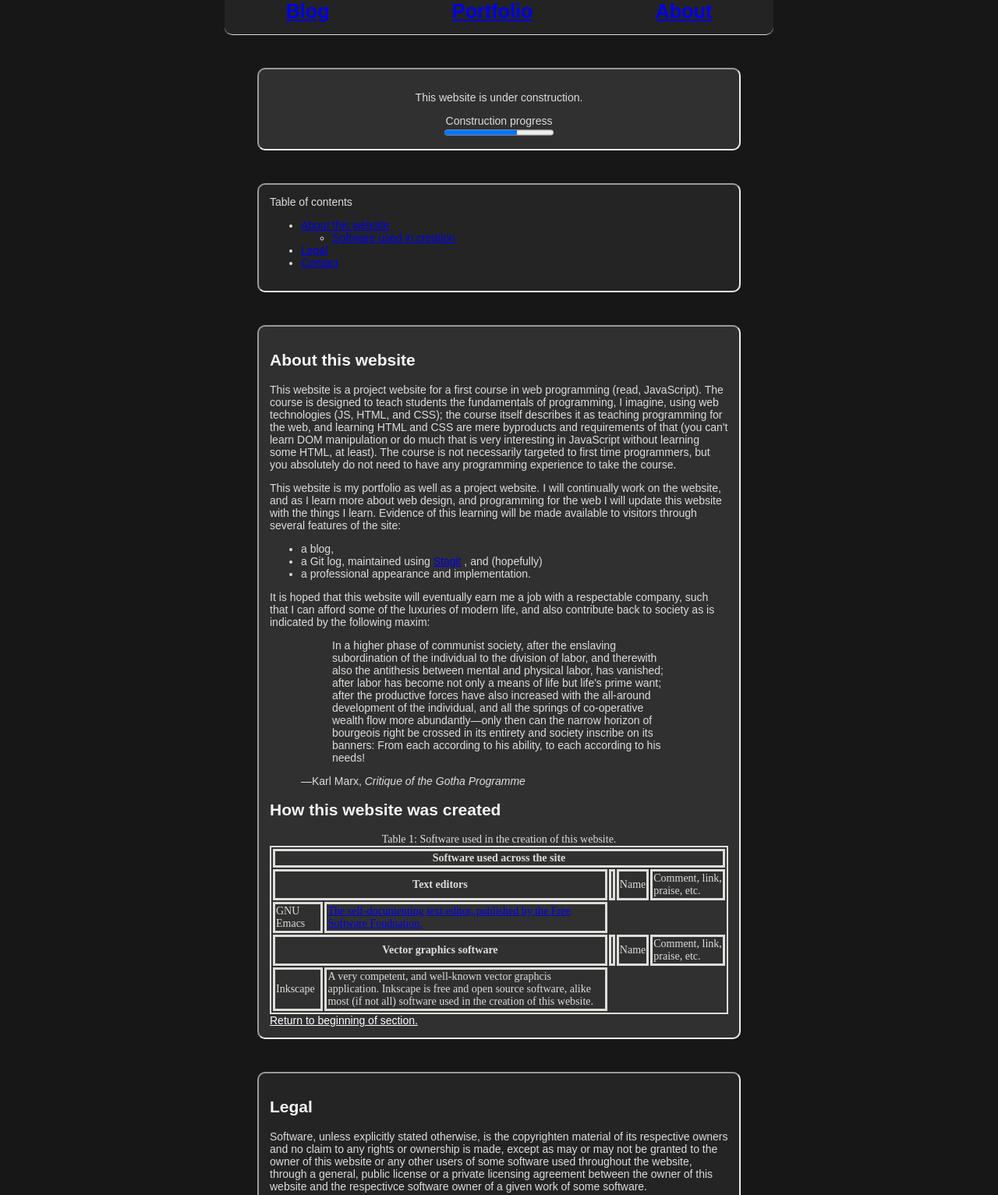
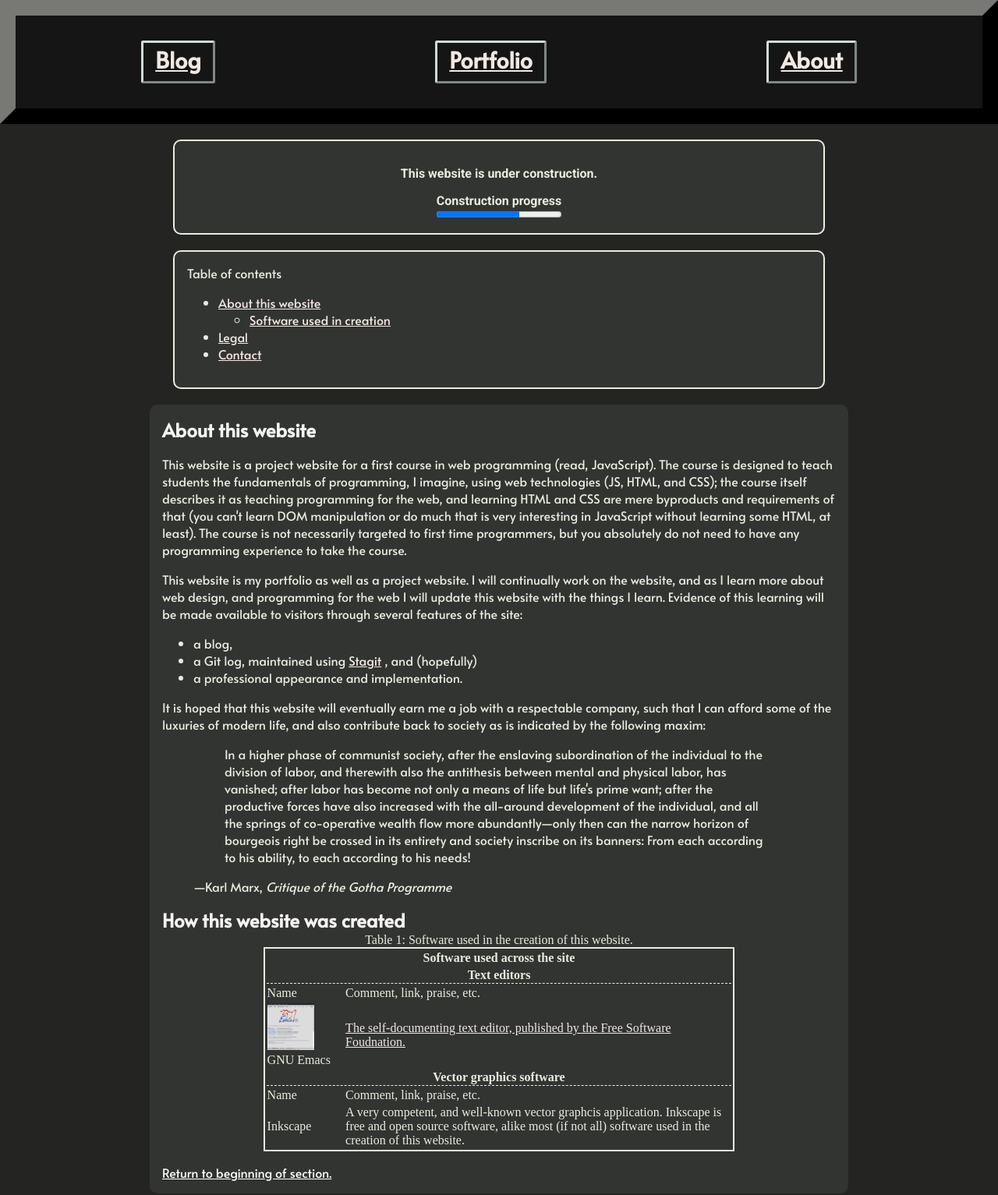
Before and after one commit to bryce-carson/266, a plain HTML site: page 3/index.html in a window 1280 px wide. Shown: the top 1533 px of the page at 78% size. Drawn offline with Linux system fonts and the light colour scheme.

Commit message:
End unit 3

```diff
--- a/3/css/root.css
+++ b/3/css/root.css
@@ -1,21 +1,39 @@
+/*  ______     ______     ______     __         ______     ______     ______     */
+/* /\  ___\   /\  __ \   /\  __ \   /\ \       /\  ___\   /\  == \   /\  ___\    */
+/* \ \ \____  \ \ \/\ \  \ \ \/\ \  \ \ \____  \ \  __\   \ \  __<   \ \___  \   */
+/*  \ \_____\  \ \_____\  \ \_____\  \ \_____\  \ \_____\  \ \_\ \_\  \/\_____\  */
+/*   \/_____/   \/_____/   \/_____/   \/_____/   \/_____/   \/_/ /_/   \/_____/  */
 /* The following import statement comes from Google Fonts. Thanks, Google! */
 /* https://fonts.google.com/specimen/Alata?query=Alata#styles */
 /* https://fonts.google.com/specimen/Roboto?query=roboto */
-/* @import url('https://fonts.googleapis.com/css2?family=Alata&family=Roboto:wght@300&display=swap'); */
+@import url('https://fonts.googleapis.com/css2?family=Alata&family=Roboto:ital,wght@0,100;0,300;0,400;0,500;0,700;0,900;1,100;1,300;1,400;1,500;1,700;1,900&display=swap');
 
-body {
-    width: 95%
-    margin: auto;
-    /* The following declaration comes from Google Fonts, previously attributed.
-       Thanks, Google! */
-    font-family: 'Alata', sans-serif;
-    font-size: 14px;
+:root {
+    /* BEGIN: Colour palette from Coolers */
+    /* Dark to light */
+    /* https://coolors.co/palette/22223b-4a4e69-9a8c98-c9ada7-f2e9e4 */
+    /* CSS HSL */
+    --space-cadet: hsla(240, 27%, 18%, 1);
+    --independence: hsla(232, 17%, 35%, 1);
+    --heliotrope-gray: hsla(309, 6%, 58%, 1);
+    --silver-pink: hsla(11, 24%, 72%, 1);
+    --isabelline: hsla(21, 35%, 92%, 1);
 
-    /* https://www.w3schools.com/colors/tryit.asp?filename=trycolors_palettes3 */
-    color: #deddda;
-    background-color: #171717;
+    /* Light to dark */
+    /* https://coolors.co/cfdbd5-e8eddf-f5cb5c-242423-333533 */
+    /* CSS HSL */
+    --gainsboro: hsla(150, 14%, 84%, 1);
+    --alabaster: hsla(81, 28%, 90%, 1);
+    --maize-crayola: hsla(44, 88%, 66%, 1);
+    --eerie-black: hsla(60, 1%, 14%, 1);
+    --jet: hsla(120, 2%, 20%, 1);
 }
 
+/*  __    __     ______     _____     __     ______     */
+/* /\ "-./  \   /\  ___\   /\  __-.  /\ \   /\  __ \    */
+/* \ \ \-./\ \  \ \  __\   \ \ \/\ \ \ \ \  \ \  __ \   */
+/*  \ \_\ \ \_\  \ \_____\  \ \____-  \ \_\  \ \_\ \_\  */
+/*   \/_/  \/_/   \/_____/   \/____/   \/_/   \/_/\/_/  */
 /* This media query is from W3Schools: */
 /*     https://www.w3schools.com/CSS/css_rwd_mediaqueries.asp */
 /* If the screen size is 600px wide or less, hide the element */
@@ -24,59 +42,147 @@ body {
 /*         display: none; */
 /*     } */
 /* } */
-/* The media query and min-width specification is based on the above to produce
- * a simple mobile-first design. */
-
-@media only screen and (min-width: 1200px) {
-    body {
-        max-width: 55%;
+/* The media query and min-width specification is based on the above to produce */
+/* a simple mobile-first design. */
+@media only screen and (max-width: 720px) {
+    main {
+        min-width: 95%;
         margin: auto;
     }
 }
 
-@media only screen and (max-width: 720px) {
-    body {
-        max-width: 95%;
+@media only screen and (min-width: 721px){
+    main {
+        max-width: 90%;
         margin: auto;
     }
 }
 
-@media only screen and (max-width: 1200px) {
-    body {
-        max-width: 85%;
+@media only screen and (min-width: 1201px) {
+    main {
+        max-width: 70%;
         margin: auto;
     }
 }
 
+/*  __  __     __   __     __     __   __   ______     ______     ______     ______     __         */
+/* /\ \/\ \   /\ "-.\ \   /\ \   /\ \ / /  /\  ___\   /\  == \   /\  ___\   /\  __ \   /\ \        */
+/* \ \ \_\ \  \ \ \-.  \  \ \ \  \ \ \'/   \ \  __\   \ \  __<   \ \___  \  \ \  __ \  \ \ \____   */
+/*  \ \_____\  \ \_\\"\_\  \ \_\  \ \__|    \ \_____\  \ \_\ \_\  \/\_____\  \ \_\ \_\  \ \_____\  */
+/*   \/_____/   \/_/ \/_/   \/_/   \/_/      \/_____/   \/_/ /_/   \/_____/   \/_/\/_/   \/_____/  */
+body {
+    margin: auto;
+
+    /* The following declaration comes from Google Fonts, previously attributed.
+       Thanks, Google! */
+    font-family: 'Alata', sans-serif;
+    /* font-size: larger; */
+    color: var(--alabaster);
+
+    background-color: var(--eerie-black);
+}
+
+a {
+    color: var(--isabelline);
+}
+
+a:hover {
+    color: var(--maize-crayola);
+}
+
+a:visited {
+    color: var(--silver-pink);
+}
+
+table {
+    max-width: 70%;
+    margin: auto;
+}
+
+/*  __  __     ______     ______     _____     ______     ______     */
+/* /\ \_\ \   /\  ___\   /\  __ \   /\  __-.  /\  ___\   /\  == \    */
+/* \ \  __ \  \ \  __\   \ \  __ \  \ \ \/\ \ \ \  __\   \ \  __<    */
+/*  \ \_\ \_\  \ \_____\  \ \_\ \_\  \ \____-  \ \_____\  \ \_\ \_\  */
+/*   \/_/\/_/   \/_____/   \/_/\/_/   \/____/   \/_____/   \/_/ /_/  */
+header {
+    border-width: 20px;
+    border-style: outset;
+    border-color: var(--eerie-black);
+    /* DONE: outset border's bottom and right cannot be, at least not */
+    /*       reliably. */
+    /* border-bottom-color: var(--jet); */
+    /* border-right-color: var(--jet); */
+    background-color: hsla(120, 2%, 8%, 1);
+}
+
 #header-site-navigation-menu {
+    margin: auto;
     display: flex;
     font-size: larger;
-    background-color: #232323;
-    padding-bottom: 15px;
-    border-bottom: solid;
-    border-bottom-width: 1px;
-    border-bottom-left-radius: 10px;
-    border-bottom-right-radius: 10px;
 }
 
 #header-site-navigation-menu  h1 {
     margin: auto;
+    margin-top: 32px;
+    margin-bottom: 32px;
+
+    border-style: outset;
+    border-size: 1px;
+    border-color: var(--gainsboro);
+    border-radius: 3px;
+
+    /* FIXME: Visually center the text within its border. Breaks on user-style
+     change of default font size. */
+    padding: 1px 15px 8px 15px;
 }
 
-footer {
-    font-size: smaller;
+#header-site-navigation-menu {
+    max-width: 1200px;
 }
 
+a:visited {
+    color: var(--isabelline);
+}
+
+/*  __    __     ______     __     __   __     */
+/* /\ "-./  \   /\  __ \   /\ \   /\ "-.\ \    */
+/* \ \ \-./\ \  \ \  __ \  \ \ \  \ \ \-.  \   */
+/*  \ \_\ \ \_\  \ \_\ \_\  \ \_\  \ \_\\"\_\  */
+/*   \/_/  \/_/   \/_/\/_/   \/_/   \/_/ \/_/  */
 main > section {
-    border-style: inset;
     border-width: 2px;
     border-radius: 10px;
 
-    margin: 3em;
-    padding: 1em;
+    /* NOTE: left and right margin set below with width. */
+    margin-top: 20px;
+    margin-bottom: 20px;
+
+    background-color: var(--jet);
+
+    padding-left: 1em;
+    padding-right: 1em;
+    padding-top: 1em;
+    padding-bottom: 1em;
+
+    max-width: 950px;
+    margin-left: auto;
+    margin-right: auto;
+}
+
+/* Improve readability */
+main > section h1, h2 {
+    margin: 0px;
+}
+/* Reduce the margin of the first paragraph */
+main > section h1, h2 + p:nth-child(1) {
+    margin: 0px;
 }
 
 main article {
+    max-width: 55%;
+    margin: auto;
+    margin-top: 32px;
+
     border-style: solid;
     border-width: 5px;
     border-radius: 10px;
@@ -84,34 +190,31 @@ main article {
 
     background-color: #222222;
 
-    margin: 3em;
     padding: 1em;
-}
-
-/* Blog */
-main article > h1 {
-    font-size: medium;
-}
-main article > h2 {
-    font-size: small;
-}
-main article > p {
-    font-weight: light;
-}
-.article-tags > li {
-    border: solid;
-    border-width: 1px;
-    color: #c2c2b0;
-    border-color: black;
-    border-radius: 5px;;
-    display: inline;
-    padding: 3px;
 }
 
 code {
     /* The following declaration comes from Google Fonts, previously attributed.
        Thanks, Google! */
     font-family: 'Roboto', monospace;
+}
+
+#section-construction, #section-table-of-contents {
+    border-style: solid;
+    border-color: var(--spaced-cadet);
+    border-width: 2px;
+    border-radius: 10px;
+
+    max-width: 800px;
+    margin-left: auto;
+    margin-right: auto;
+}
+
+#section-about > a:last-child {
+    /* NOTE: this element must be block-displayed, or the table above violates
+       its space. */
+    display: block;
+    margin-top: 16px;
 }
 
 /*         */
@@ -129,7 +232,7 @@ input {
     margin: 5px;
 }
 
-/* https://cssbuttongenerator.com/ */
+/* BEGIN: https://cssbuttongenerator.com/ */
 input[type=submit] {
     font-size:15px;
     font-family:Arial;
@@ -151,18 +254,39 @@ input[type=submit] {
 input[type=submit]:hover {
     background: linear-gradient(#6c7c7c, #768d87);
 }
+/* END: https://cssbuttongenerator.com/ */
 
+/*  ______   ______     ______     ______   ______     ______     */
+/* /\  ___\ /\  __ \   /\  __ \   /\__  _\ /\  ___\   /\  == \    */
+/* \ \  __\ \ \ \/\ \  \ \ \/\ \  \/_/\ \/ \ \  __\   \ \  __<    */
+/*  \ \_\    \ \_____\  \ \_____\    \ \_\  \ \_____\  \ \_\ \_\  */
+/*   \/_/     \/_____/   \/_____/     \/_/   \/_____/   \/_/ /_/  */
+footer {
+    border-top-width: 2px;
+    border-top-style: dashed;
+    border-top-color: var(--jet);
+
+    font-size: smaller;
+
+    padding-top: 10px;
+    padding-bottom: 20px;
+}
+
+footer > p {
+    max-width: 1200px;
+
+    margin-left: auto;
+    margin-right: auto;
+}
 
 /* HOME PAGE */
+section#section-construction {
+    font-family: 'Roboto', monospace;
+    font-weight: 700;
+}
 /* Anchors to return to the beginning of sections. */
 section>a:last-child {
     color: #ffffff;
-}
-section:nth-child(even) {
-    background-color: #242424;
-}
-section:nth-child(odd) {
-    background-color: #303030;
 }
 
 /* TABLE */
@@ -174,12 +298,26 @@ table {
     font-family: Serif;
 }
 
-thead, tbody, tr, th, td {
+th[colspan="2"] {
+    border-bottom: solid;
+    border-width: 1px;
+    border-bottom-style: dashed;
+}
+
+thead {
     border: solid;
 }
 
-a:visited {
-    color: #1a5fb4;
+/* How do I specify the size of the image? */
+/* https://stackoverflow.com/a/8978010/14211497 */
+td.software-name#emacs:before {
+    background-image: url('/img/emacs-screenshot.png');
+    background-size: 60px 60px;
+    display: inline-block;
+    width: 60px;
+    height: 60px;
+    content: "";
+    margin-right: 4px;
 }
 
 h1, h2, h3, h4, h5, h6 {
@@ -199,6 +337,6 @@ h1, h2, h3, h4, h5, h6 {
     content: "Table of contents"
 }
 
-article:hover {
-    scale: 1.0085;
+main a article:nth-child(1) {
+    margin-top: 32px;
 }
--- a/3/index.html
+++ b/3/index.html
@@ -48,6 +48,7 @@
                     value="66.666">66.̅6̅6̅6</progress>
                 </label>
             </section>
+
             <section id="section-table-of-contents">
                 <nav>
                     <ul>
@@ -64,6 +65,7 @@
                     </ul>
                 </nav>
             </section>
+
             <section id="section-about">
                 <div id="section-about-header">
                     <h1>About this website</h1>
@@ -148,12 +150,12 @@
                         <tbody>
                             <tr name="text-editors">
                                 <th colspan="2">Text editors</th>
-                                <th>
+                                <tr>
                                     <td>Name</td>
                                     <td>Comment, link, praise, etc.</td>
-                                </th>
+                                </tr>
                                 <tr>
-                                    <td>GNU Emacs</td>
+                                    <td class="software-name" id="emacs">GNU Emacs</td>
                                     <td><span class="software-hyperlink"
                                               name="emacs-hyperlink">
                                         <a href="https://www.gnu.org/software/emacs/">
@@ -165,12 +167,12 @@
                             </tr>
                             <tr name="vector-graphics">
                                 <th colspan="2">Vector graphics software</th>
-                                <th>
+                                <tr>
                                     <td>Name</td>
                                     <td>Comment, link, praise, etc.</td>
-                                </th>
+                                </tr>
                                 <tr>
-                                    <td>Inkscape</td>
+                                    <td class="software-name">Inkscape</td>
                                     <td>A very competent, and well-known vector
                                     graphcis application. Inkscape is free and
                                     open source software, alike most (if not
@@ -184,6 +186,7 @@
                 <a href="#section-about-header">Return to beginning of
                 section.</a>
             </section>
+
             <section id="section-legal">
                 <div id="section-legal-header">
                     <h1>Legal</h1>
@@ -211,6 +214,7 @@
                 <a href="#section-legal-header">Return to beginning of
                 section.</a>
             </section>
+
             <section id="section-contact">
                 <div id="section-contact-header">
                     <h1 name="contact">Contact us!</h1>
@@ -223,7 +227,8 @@
                     enctype="text/plain">
                         <fieldset>
                             <legend>Email me!
-                                <!-- https://www.w3.org/WAI/tutorials/images/#top -->
+                                <!--
+                                https://www.w3.org/WAI/tutorials/images/#top -->
                                 <!-- Accorcing to the WCAG, decorative images
                                 such as this one should have a NULL alt
                                 attribute, so that the image can be fully
--- /dev/null
+++ b/3/portfolio/css/portfolio.css
@@ -0,0 +1,3 @@
+main {
+    max-width: 950px;
+}
```
Also changed, not shown: 3/blog/css/blog.css (added, +35 -0 lines), 3/blog/index.html (+2 -1 lines), 3/blog/linux-recommendations.html (+3 -2 lines), 3/blog/unit2reflections.html (+3 -2 lines), 3/portfolio/index.html (+2 -1 lines), 3/img/emacs-screenshot.png (added), 3/img/template.svg (added).
